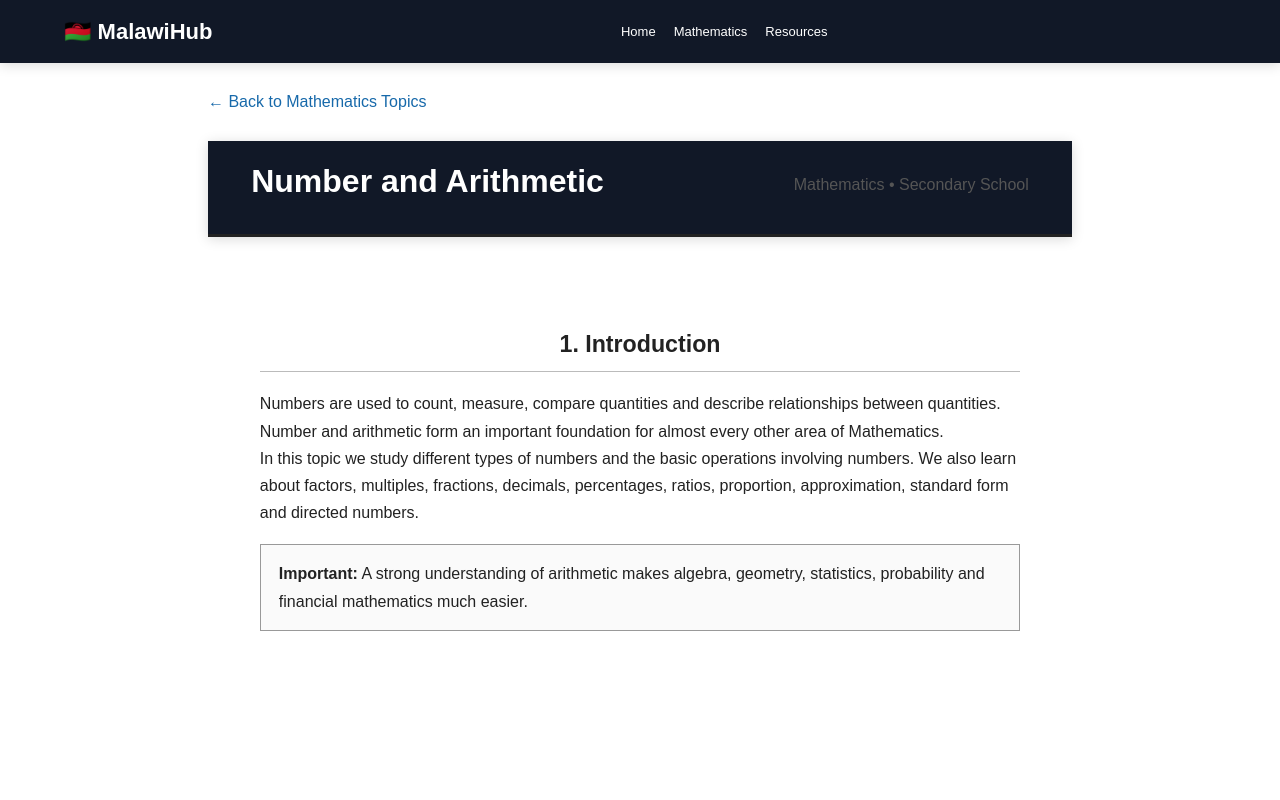
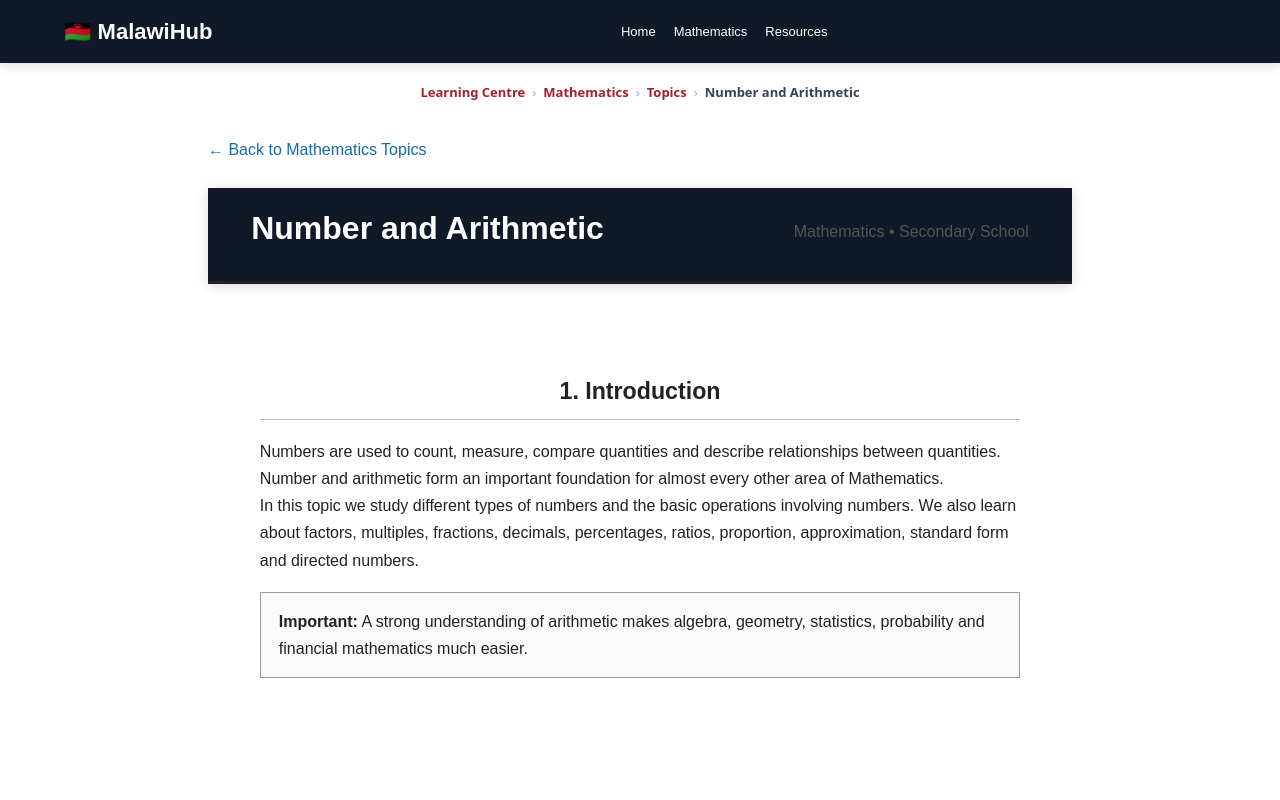
Before and after one commit to malawhub/malawihub, a plain HTML site: page resources/mathematics/topics/number-arithmetic.html in a window 1280 px wide. Shown: the top 800 px of the page. Drawn offline with nearby package versions, Linux system fonts and the light colour scheme.

Commit message:
Add Learning Centre breadcrumbs to number and arithmetic topic

```diff
--- a/resources/mathematics/topics/number-arithmetic.html
+++ b/resources/mathematics/topics/number-arithmetic.html
@@ -1474,3 +1474,7 @@
         </div>
 
     </section>
+
+
+
+<script src="/js/resources-navigation.js" defer></script>
```
